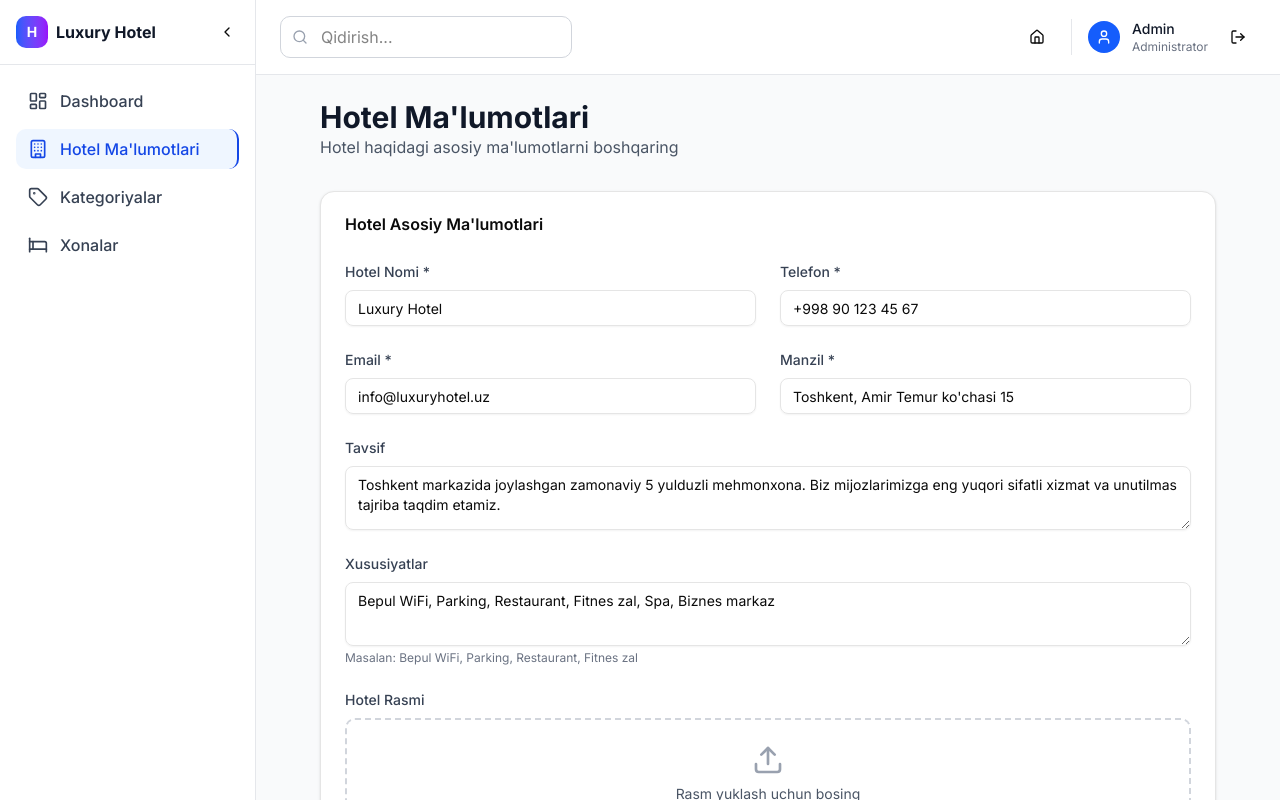
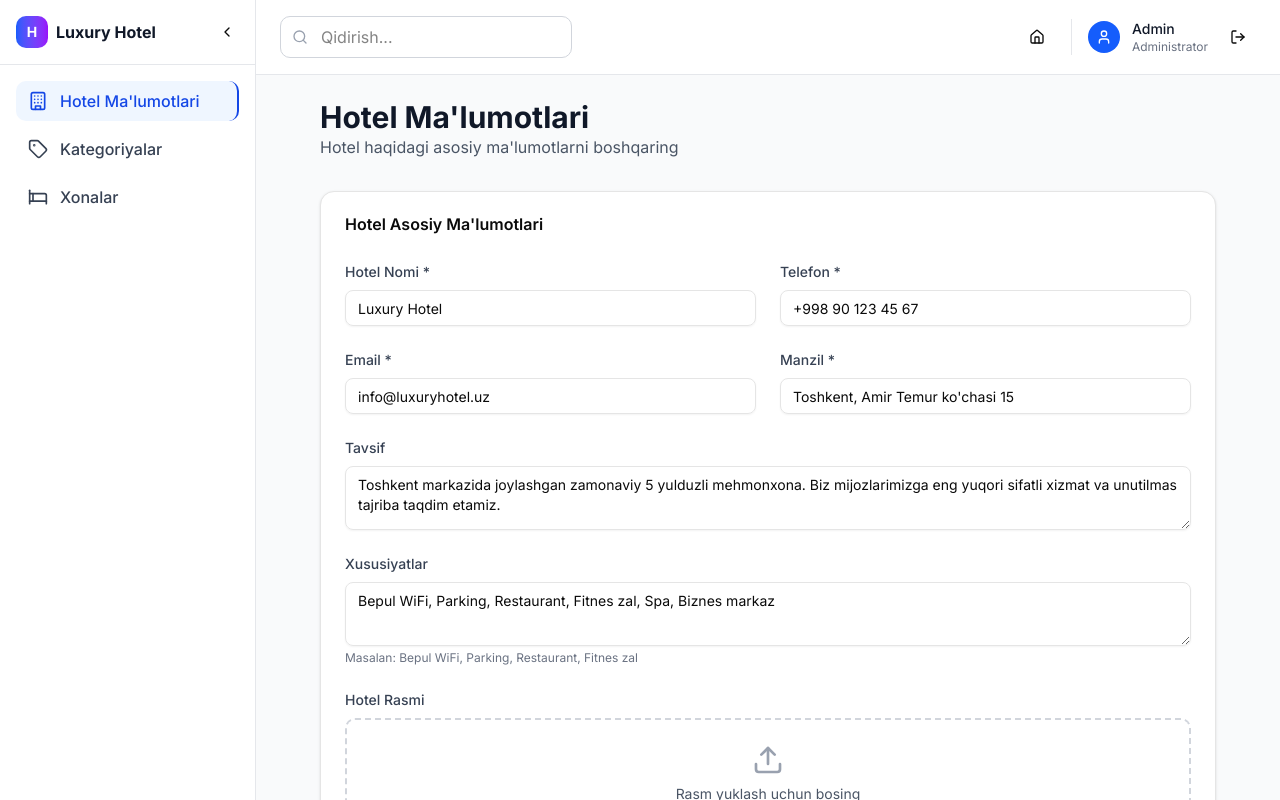
Before and after one commit to alibek-jumaniyazov/HOTEL_INFO_PROJECT, a Next.js app in the folder hotel-web/: page /admin/hotel in a window 1280 px wide. Built offline with nearby package versions, Linux system fonts and the light colour scheme.

Commit message:
kick dashboard

```diff
--- a/hotel-web/src/app/(admin)/admin/dashboard/page.tsx
+++ b/hotel-web/src/app/(admin)/admin/dashboard/page.tsx
@@ -8,7 +8,7 @@ export default function AdminDashboard() {
   return (
     <div className="flex h-screen bg-gray-50">
       <AdminSidebar />
-
+{/*
       <div className="flex-1 flex flex-col overflow-hidden">
         <AdminHeader />
 
@@ -23,7 +23,7 @@ export default function AdminDashboard() {
 
             <div className="grid lg:grid-cols-3 gap-8 mt-8">
               <div className="lg:col-span-2">
-                {/* <RecentMessages /> */}
+                <RecentMessages />
               </div>
               <div>
                 <QuickActions />
@@ -31,7 +31,7 @@ export default function AdminDashboard() {
             </div>
           </div>
         </main>
-      </div>
+      </div> */}
     </div>
   )
 }
--- a/hotel-web/src/components/admin/admin-sidebar.tsx
+++ b/hotel-web/src/components/admin/admin-sidebar.tsx
@@ -7,7 +7,7 @@ import { cn } from "@/lib/utils"
 import { LayoutDashboard, Building, Bed, ChevronLeft, ChevronRight, Tag } from "lucide-react"
 
 const navigation = [
-  { name: "Dashboard", href: "/admin/dashboard", icon: LayoutDashboard },
+  // { name: "Dashboard", href: "/admin/dashboard", icon: LayoutDashboard },
   { name: "Hotel Ma'lumotlari", href: "/admin/hotel", icon: Building },
   { name: "Kategoriyalar", href: "/admin/categories", icon: Tag },
   { name: "Xonalar", href: "/admin/rooms", icon: Bed },
```
